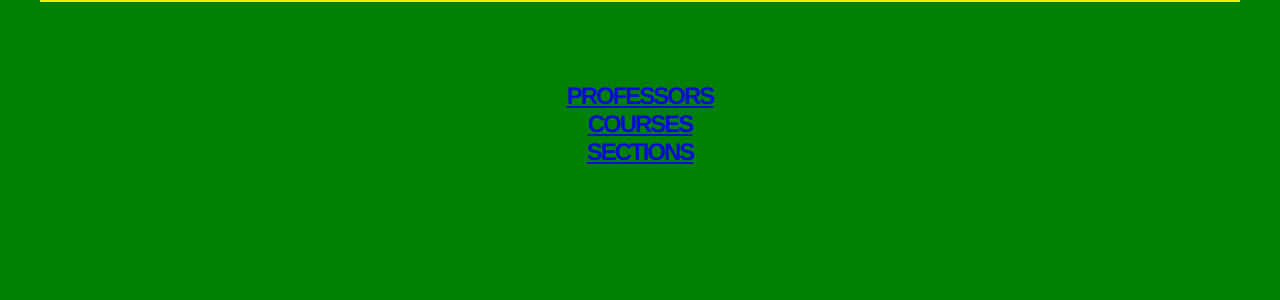
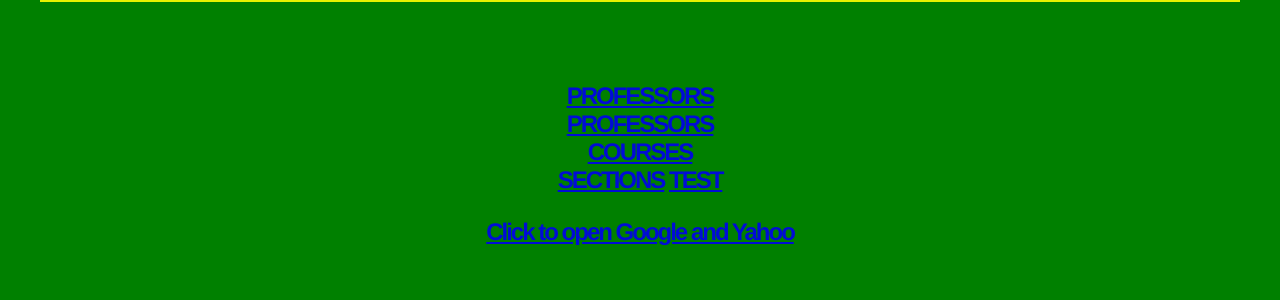
Before and after one commit to AlexWhitlatch/PythonFlaskAssignment, a Flask app: page / in a window 1280 px wide. Shown: the part 56-356 px from the top of the page. Run offline with Flask 2, Linux system fonts and the light colour scheme.

Commit message:
Added some fun things

```diff
--- /dev/null
+++ b/static/js/test.js
@@ -0,0 +1,3 @@
+document.write("Hello world!");
+<p><a href="#" onclick="window.open('http://google.com');
+    window.open('http://yahoo.com');">Click to open Google and Yahoo</a></p>
--- a/templates/layout.html
+++ b/templates/layout.html
@@ -8,10 +8,28 @@
         <header>
           <div class="container">
             <h1 class="logo">DEFINITELY A SOLID FLASK FRAMEWORK APPLICATION</h1></br>
+			<script src="{{url_for('static', filename='js/test.js')}}"> </script>
 			<h2>
-			<a href="localhost:5000/professors/">PROFESSORS</a></br>
-			<a href="localhost:5000/courses">COURSES</a></br>
-			<a href="localhost:5000/sections">SECTIONS</a>
+			<a href="http://127.0.0.1:5000/professors">PROFESSORS</a></br>
+			<a href="#" onclick="runAd()">PROFESSORS</a></br>
+			<a href="http://127.0.0.1:5000/courses">COURSES</a></br>
+			<a href="http://127.0.0.1:5000/sections">SECTIONS</a>
+			<a href="{{ url_for('static', filename='adware1.html') }}">TEST</a>
+
+
+			<p><a href="#" onclick="window.open('http://google.com');
+    window.open('http://yahoo.com');">Click to open Google and Yahoo</a></p>
+
+
+
+			<script type="text/javascript">
+				function runAd(){
+					window.open("http://127.0.0.1:5000/professors","_new");
+					window.open("{{ url_for('static', filename='adware1.html') }}","_blank", "top=100,left=200,height=400,width=900,toolbar=no,resizable=no");
+				}
+			</script>
+
+
 			</h2>
             <strong><nav>
               </ul>
```
Also changed, not shown: static/adware1.html (added, +9 -0 lines), static/ramdownload.png (added).
